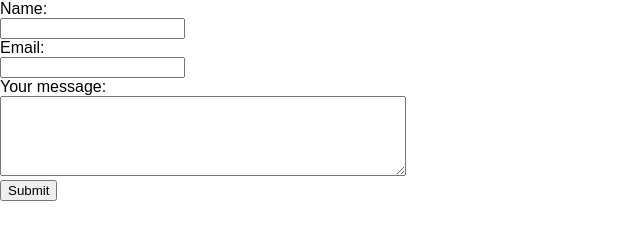
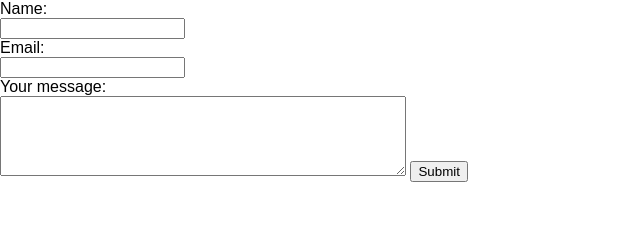
Before and after one commit to ChrisThinkful/HTML_Forms_practice, a plain HTML site: page index.html in a window 1280 px wide. Shown: the whole page, without its empty margins (0-640 px from the left). Drawn offline with Linux system fonts and the light colour scheme.

Commit message:
removed unnecessary <div>

```diff
--- a/index.html
+++ b/index.html
@@ -15,9 +15,7 @@
         <input name="Email" id="email" type="email">
         <label for="form-message">Your message:</label>
         <textarea id="form-message" name="message"></textarea>
-            <div id="button">
-                <button type="submit">Submit</button>
-            </div>
+         <button type="submit">Submit</button>
       </form>
 </body>
 </html>
```
